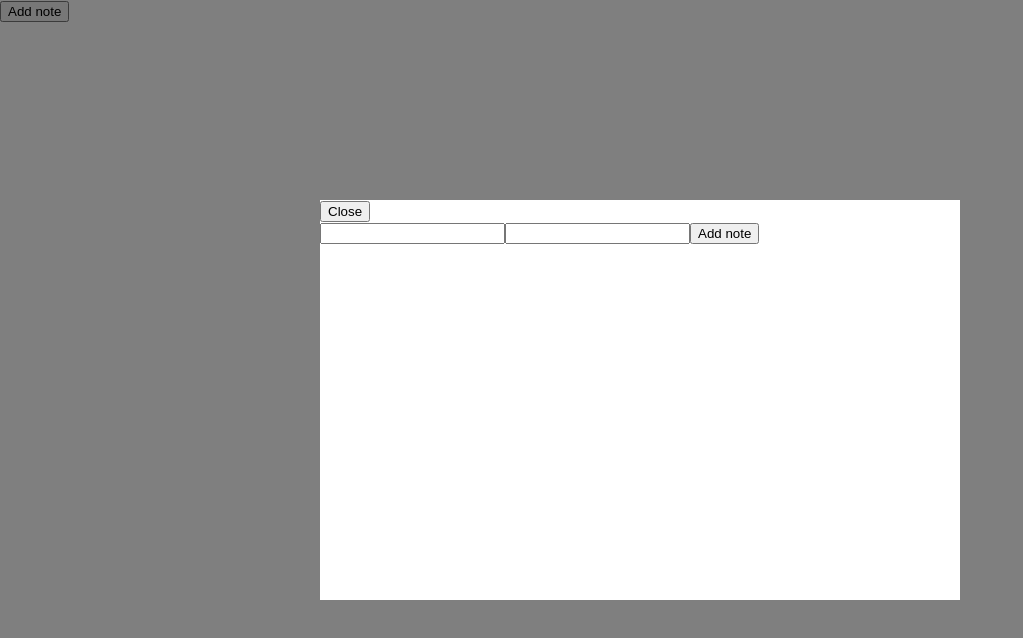
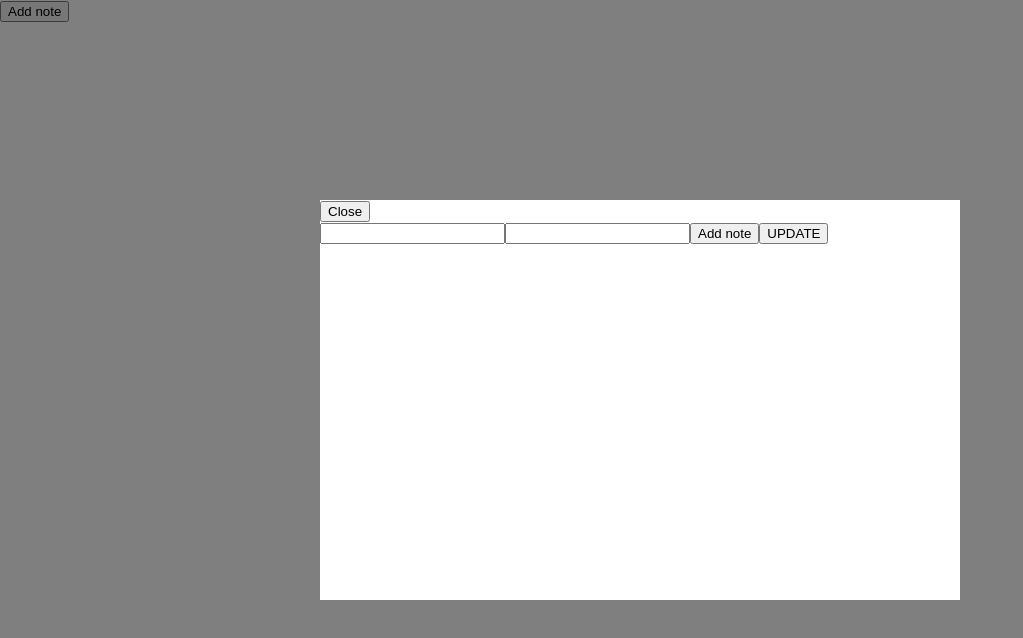
Before and after one commit to pesto-students/p7-jitesh-sutariyaparas, a React (Create React App) app in the folder Week-12/todo-app/: page / in a window 1280 px wide. Both pictures are taken after a click on the button "Add note". Shown: the top 638 px of the page, without its empty margins (0-1023 px from the left). Built offline with nearby package versions, Linux system fonts and the light colour scheme.

Commit message:
ToDO CRUD operation done

```diff
--- a/Week-12/todo-app/src/App.js
+++ b/Week-12/todo-app/src/App.js
@@ -38,20 +38,29 @@ const TodoApp = () => {
   };
 
   const showTodoForm = (values) => {
-    console.log("Show POPUP clicked");
     setShowForm(true);
   };
 
   const closeTodoForm = (values) => {
-    console.log("Show POPUP clicked");
     setShowForm(false);
     setFormValues({});
   };
 
   const actionEdit = (values) => {
     setShowForm(true);
-    console.log("EDIT ACTION__", values);
     setFormValues(values);
+  };
+
+  const actionUpdate = (values) => {
+    const list = todoListData;
+    todoListData.forEach((toDO, index) => {
+      if (toDO.id === values.id) {
+        list[index] = values;
+        setTodoListData([...list]);
+        setShowForm(false);
+        return;
+      }
+    });
   };
 
   return (
@@ -62,6 +71,7 @@ const TodoApp = () => {
           createNote={createNote}
           closeTodoForm={closeTodoForm}
           values={FormValues}
+          actionUpdate={actionUpdate}
         />
       ) : (
         <></>
--- a/Week-12/todo-app/src/Todo-form.js
+++ b/Week-12/todo-app/src/Todo-form.js
@@ -1,7 +1,7 @@
 import "./Todo-form.css";
 import React, { useState } from "react";
 
-const TodoForm = ({ createNote, closeTodoForm, values }) => {
+const TodoForm = ({ createNote, closeTodoForm, values, actionUpdate }) => {
   const [name, setName] = useState(values.name);
   const [description, setDescription] = useState(values.description);
   const handleSubmit = (event) => {
@@ -32,6 +32,18 @@ const TodoForm = ({ createNote, closeTodoForm, values }) => {
             onChange={(e) => setDescription(e.target.value)}
           />
           {values.id ? <></> : <input type="submit" value="Add note" />}
+          <button
+            onClick={(event) => {
+              const newValues = values;
+              newValues["name"] = name;
+              newValues["description"] = description;
+              actionUpdate(newValues);
+              console.log("UPDATE BUTTON CLICK", name, description, values);
+              event.preventDefault();
+            }}
+          >
+            UPDATE
+          </button>
         </form>
       </div>
     </div>
```
